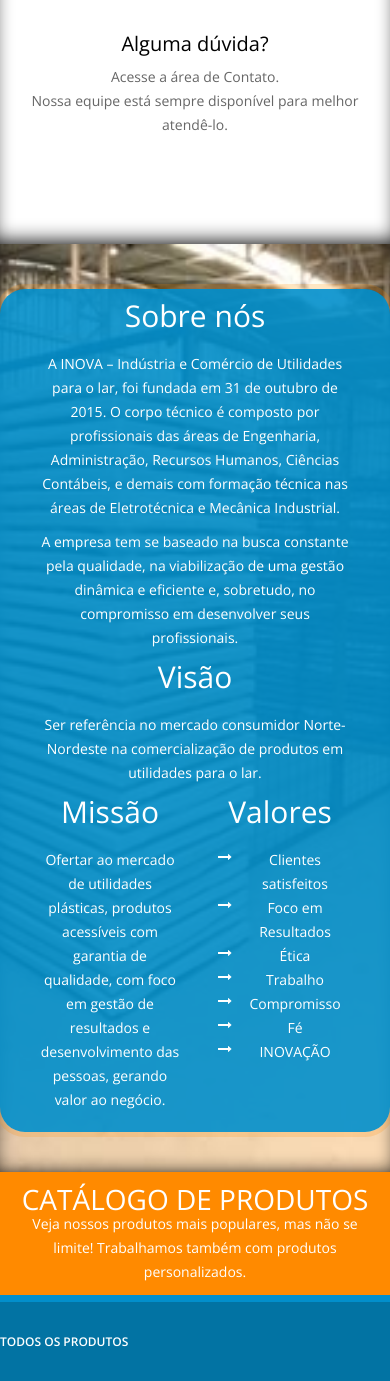
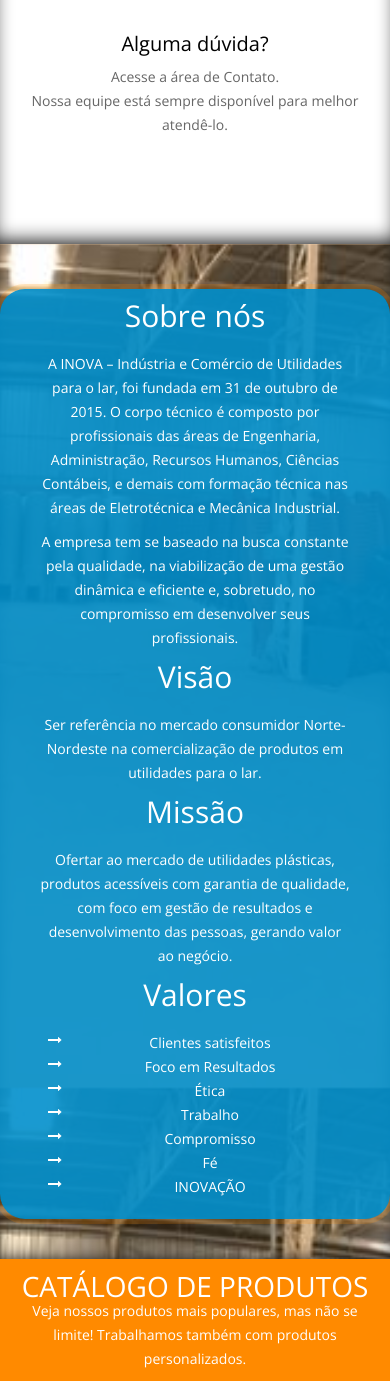
Before and after one commit to eoqmoreno/inova, a PHP site: page / in a window 390 px wide. Shown: the part 2580-3961 px from the top of the page. Run offline with PHP 8.4, Linux system fonts and the light colour scheme; data comes from the database, SQL or seed files in the repository; some libraries are stand-ins or nearby versions.

Commit message:
Textos do campo 'sobre' reorganizados para telas pequenas.

```diff
--- a/sections/secao_sobre.php
+++ b/sections/secao_sobre.php
@@ -18,12 +18,12 @@
 <p>Ser referência no mercado consumidor Norte-Nordeste na comercialização de produtos em utilidades para o lar.</p>
 </div>
 
-<div class="col-xs-6 col-sm-4">
+<div class="col-xs-12 col-sm-4">
 <h2>Missão</h2>
 <p>Ofertar ao mercado de utilidades plásticas, produtos acessíveis com garantia de qualidade, com foco em gestão de resultados e desenvolvimento das pessoas, gerando valor ao negócio.</p>
 </div>
 
-<div class="col-xs-6 col-sm-4">
+<div class="col-xs-12 col-sm-4">
 <h2>Valores</h2>
 <p><ul class="fa-ul">
   <li><i class="fa-li fa fa-long-arrow-right"></i>Clientes satisfeitos</li>
```
